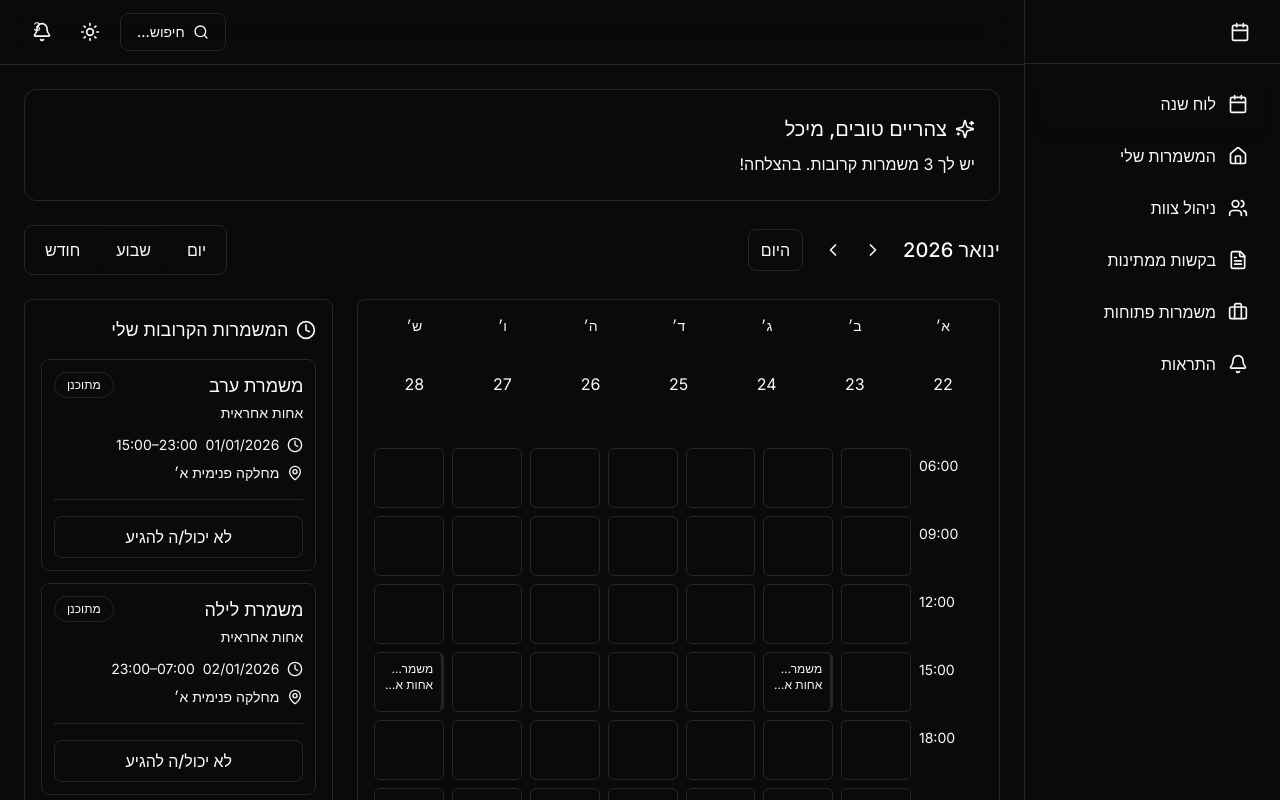
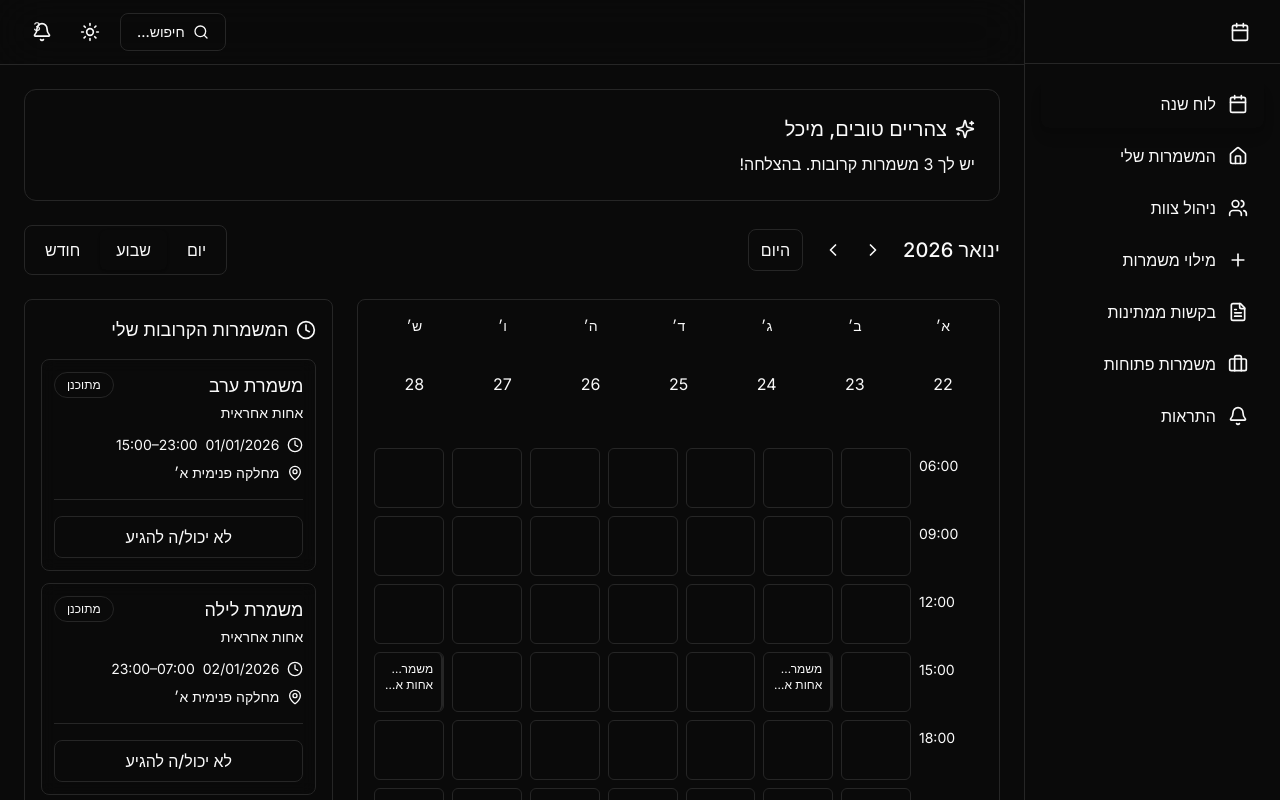
Before and after one commit to garrikmar/Shiftit, a React (Vite) app: page / in a window 1280 px wide. Shown: the top 800 px of the page. Built offline with nearby package versions, Linux system fonts and the light colour scheme.

Commit message:
added possibility to add fill shifts

```diff
--- a/src/app/App.tsx
+++ b/src/app/App.tsx
@@ -11,6 +11,7 @@ import { ManagerPendingView } from "./views/manager-pending-view";
 import { TeamView } from "./views/team-view";
 import { NotificationsView } from "./views/notifications-view";
 import { SettingsView } from "./views/settings-view";
+import { AddShiftView } from "./views/add-shift-view";
 import { SwapRequestModal } from "./modals/swap-request-modal";
 import { ManagerRequestDetailModal } from "./modals/manager-request-detail-modal";
 import { ShiftDetailModal } from "./modals/shift-detail-modal";
@@ -221,6 +222,8 @@ export default function App() {
         return <NotificationsView />;
       case "settings":
         return <SettingsView />;
+      case "add-shift":
+        return <AddShiftView />;
       default:
         return (
           <div className="flex-1 flex items-center justify-center">
--- a/src/app/components/bottom-nav.tsx
+++ b/src/app/components/bottom-nav.tsx
@@ -1,4 +1,4 @@
-import { Calendar, Home, Briefcase, FileText, Users } from "lucide-react";
+import { Calendar, Home, Briefcase, FileText, Users, Plus } from "lucide-react";
 
 interface BottomNavProps {
   activeView: string;
@@ -12,6 +12,7 @@ export function BottomNav({ activeView, onViewChange, isManager }: BottomNavProp
     { id: "my-shifts", label: "המשמרות", icon: Home },
     { id: "open-shifts", label: "פתוחות", icon: Briefcase },
     { id: "requests", label: "בקשות", icon: FileText },
+    { id: "add-shift", label: "הוספה", icon: Plus },
   ];
 
   const managerMenuItems = [
@@ -19,6 +20,7 @@ export function BottomNav({ activeView, onViewChange, isManager }: BottomNavProp
     { id: "my-shifts", label: "שלי", icon: Home },
     { id: "pending", label: "ממתינות", icon: FileText },
     { id: "team", label: "צוות", icon: Users },
+    { id: "add-shift", label: "הוספה", icon: Plus },
   ];
 
   const menuItems = isManager ? managerMenuItems : employeeMenuItems;
--- a/src/app/components/sidebar.tsx
+++ b/src/app/components/sidebar.tsx
@@ -1,4 +1,4 @@
-import { Calendar, Users, Briefcase, FileText, Settings, Home, Bell, X } from "lucide-react";
+import { Calendar, Users, Briefcase, FileText, Settings, Home, Bell, X, Plus } from "lucide-react";
 
 interface SidebarProps {
   activeView: string;
@@ -12,6 +12,7 @@ export function Sidebar({ activeView, onViewChange, isManager, isOpen = false, o
   const employeeMenuItems = [
     { id: "calendar", label: "לוח שנה", icon: Calendar },
     { id: "my-shifts", label: "המשמרות שלי", icon: Home },
+    { id: "add-shift", label: "מילוי משמרות", icon: Plus },
     { id: "open-shifts", label: "משמרות פתוחות", icon: Briefcase },
     { id: "requests", label: "בקשות שלי", icon: FileText },
     { id: "notifications", label: "התראות", icon: Bell },
@@ -21,6 +22,7 @@ export function Sidebar({ activeView, onViewChange, isManager, isOpen = false, o
     { id: "calendar", label: "לוח שנה", icon: Calendar },
     { id: "my-shifts", label: "המשמרות שלי", icon: Home },
     { id: "team", label: "ניהול צוות", icon: Users },
+    { id: "add-shift", label: "מילוי משמרות", icon: Plus },
     { id: "pending", label: "בקשות ממתינות", icon: FileText },
     { id: "open-shifts", label: "משמרות פתוחות", icon: Briefcase },
     { id: "notifications", label: "התראות", icon: Bell },
--- a/src/app/components/ui/button.tsx
+++ b/src/app/components/ui/button.tsx
@@ -34,25 +34,25 @@ const buttonVariants = cva(
   },
 );
 
-function Button({
-  className,
-  variant,
-  size,
-  asChild = false,
-  ...props
-}: React.ComponentProps<"button"> &
-  VariantProps<typeof buttonVariants> & {
-    asChild?: boolean;
-  }) {
+const Button = React.forwardRef<
+  HTMLButtonElement,
+  React.ComponentPropsWithoutRef<"button"> &
+    VariantProps<typeof buttonVariants> & { asChild?: boolean }
+>(
+  ({ className, variant, size, asChild = false, ...props }, ref) => {
     const Comp = asChild ? Slot : "button";
 
     return (
       <Comp
+        ref={ref as any}
         data-slot="button"
         className={cn(buttonVariants({ variant, size, className }))}
         {...props}
       />
     );
-}
+  },
+);
+
+Button.displayName = "Button";
 
 export { Button, buttonVariants };
```
Lines whose indentation alone changed are shown as unchanged.
